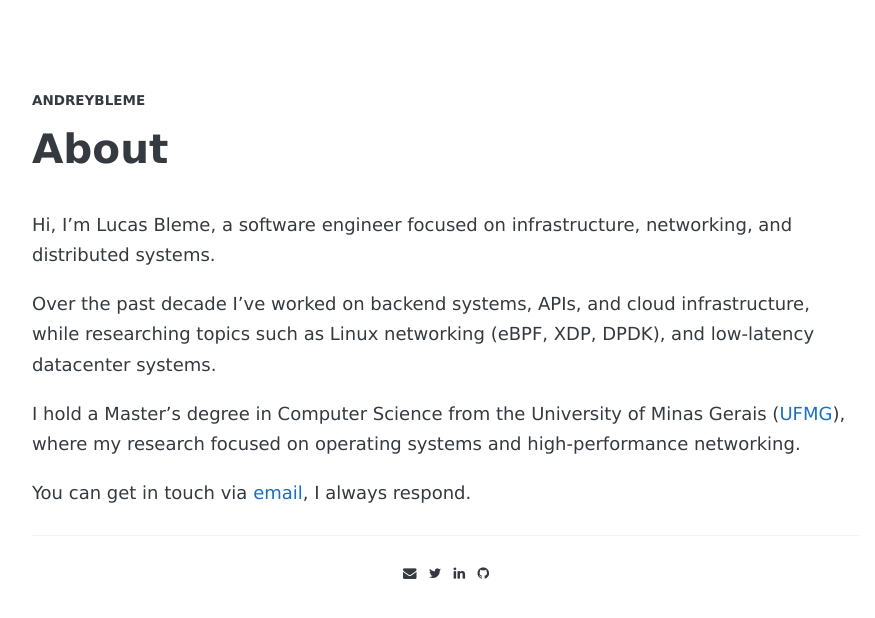
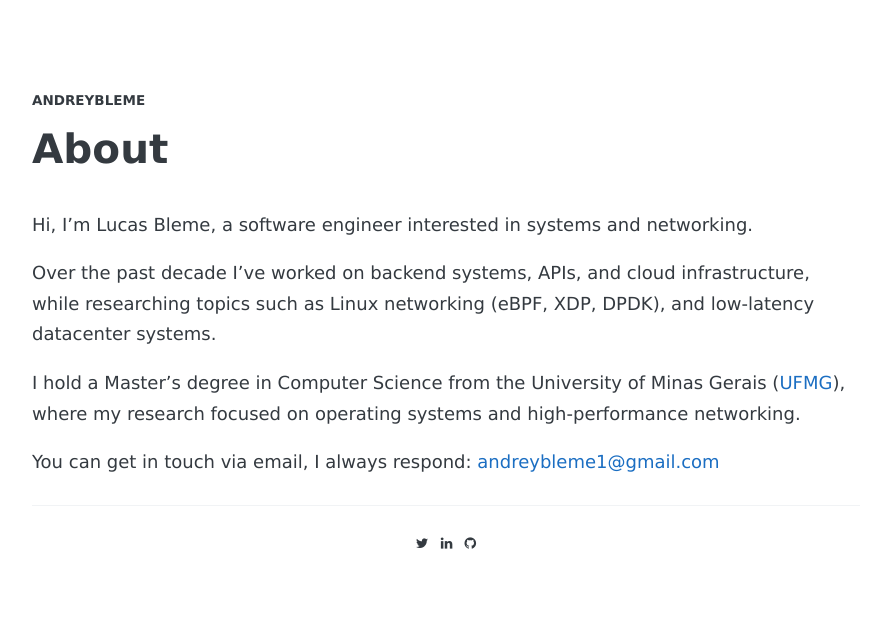
Before and after one commit to andreybleme/andreybleme.github.io, a Jekyll site: the page built from about.md, in a window 1280 px wide. Shown: the top 618 px of the page, without its empty margins (194-1069 px from the left). Built offline with Jekyll 4.4.1, drawn with Linux system fonts in a browser that asks for light colours; nearby versions of some CDN libraries; some web fonts are replaced.

Commit message:
chore: remove google ads and update footer

```diff
--- a/_includes/footer.html
+++ b/_includes/footer.html
@@ -2,8 +2,6 @@
 <div class="footer">
   <hr />
   <div class="footer-link">
-    <a href="mailto:andreybleme1@gmail.com"><i class="fa fa-envelope" aria-hidden="true"></i></a>
-
     <a href="https://twitter.com/andreybleme"><i class="fa fa-twitter" aria-hidden="true"></i></a>
 
     <a href="https://www.linkedin.com/in/andreybleme"><i class="fa fa-linkedin" aria-hidden="true"></i></a>
--- a/about.md
+++ b/about.md
@@ -4,10 +4,10 @@ permalink: /about/
 comments: true
 ---
 
-Hi, I'm Lucas Bleme, a software engineer focused on infrastructure, networking, and distributed systems.
+Hi, I'm Lucas Bleme, a software engineer interested in systems and networking.
 
 Over the past decade I've worked on backend systems, APIs, and cloud infrastructure, while researching topics such as Linux networking (eBPF, XDP, DPDK), and low-latency datacenter systems.
 
 I hold a Master's degree in Computer Science from the University of Minas Gerais ([UFMG](https://csrankings.org/#/fromyear/2025/toyear/2026/index?all&southamerica)), where my research focused on operating systems and high-performance networking.
 
-You can get in touch via [email](mailto:andreybleme1@gmail.com), I always respond.
+You can get in touch via email, I always respond: [andreybleme1@gmail.com](mailto:andreybleme1@gmail.com)
```
Also changed, not shown: _layouts/post.html (+4 -4 lines).
